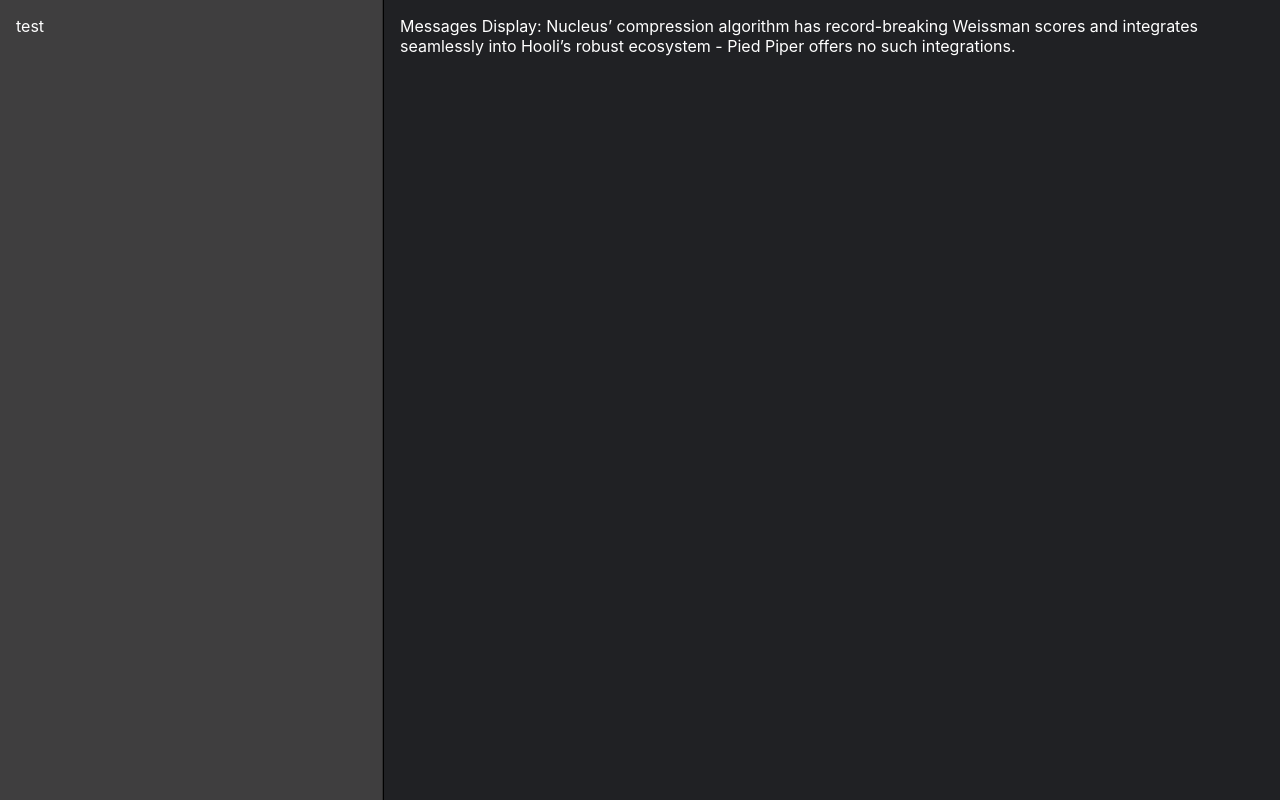
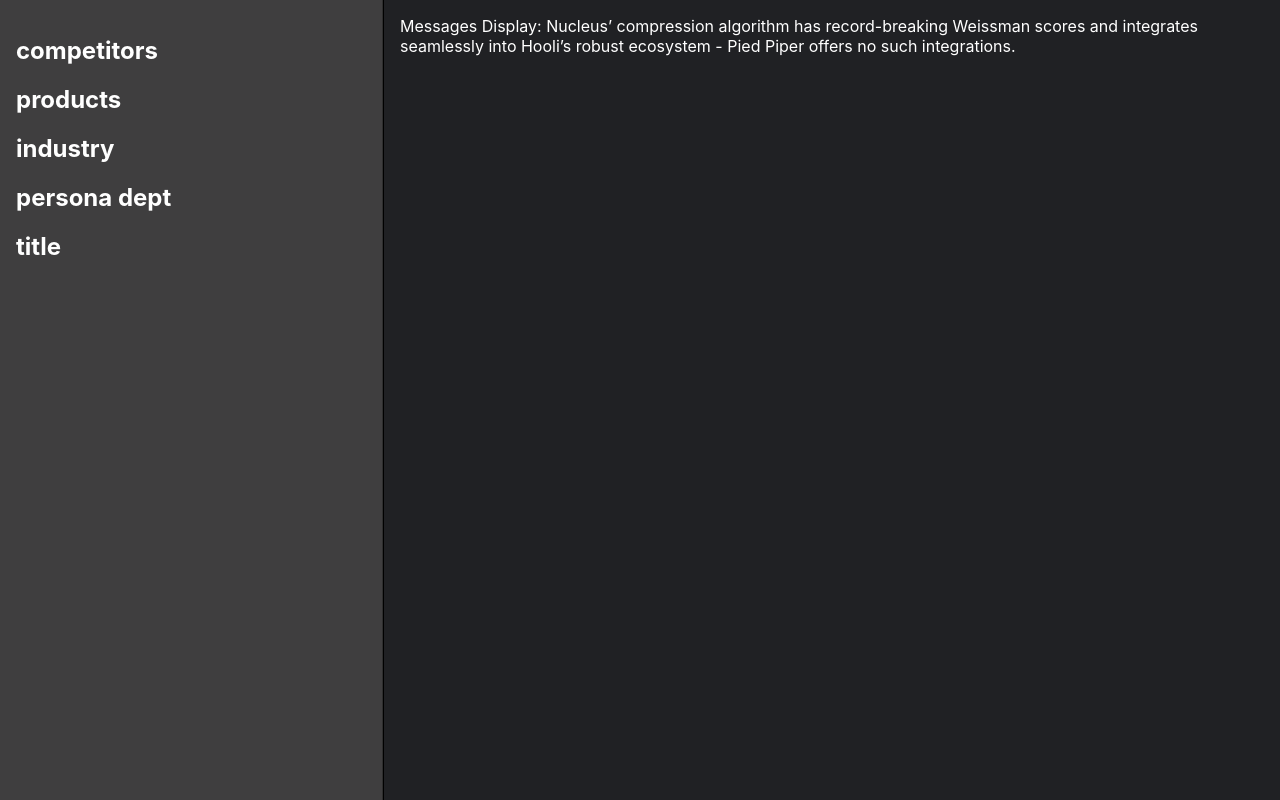
Before and after one commit to urgent/site, a Next.js app: page / in a window 1280 px wide. Built offline with nearby package versions, Linux system fonts and the light colour scheme.

Commit message:
display category titles

```diff
--- /dev/null
+++ b/src/components/CategoryBox.js
@@ -0,0 +1,7 @@
+import React from 'react'
+
+export default function CategoryBox({ title }) {
+  return (
+    <h2>{title}</h2>
+  )
+}
--- a/src/components/MainWrapper.js
+++ b/src/components/MainWrapper.js
@@ -1,12 +1,15 @@
 import MessageBoard from "../components/MessageBoard";
 import Sidebar from "../components/Sidebar";
 
+import data from "../data/demo.json";
+
 
 export default function MainWrapper() {
+    const {categories, messages} = data;
     return (
         <div className="mainWrapper">
-            <Sidebar />
-            <MessageBoard />
+            <Sidebar categories={categories}/>
+            <MessageBoard messages={messages}/>
         </div>
     )
 }
--- a/src/components/MessageBoard.js
+++ b/src/components/MessageBoard.js
@@ -1,6 +1,6 @@
 import data from "../data/demo.json";
 
-export default function Messages() {
+export default function Messages(messages) {
     return (
         <section className="mssgBoardWrapper">
             {`Messages Display: ${data.messages[0].body}`}
--- a/src/components/Sidebar.js
+++ b/src/components/Sidebar.js
@@ -1,9 +1,13 @@
+import React from "react";
+import CategoryBox from "./CategoryBox";
 
+export default function Sidebar({categories}) {
+  console.log(categories);
+  const categoryName = categories.map((category,index) => <CategoryBox key={index} title={Object.keys(category)[0]}/>)
 
-export default function Sidebar() {
     return (
         <section className="sideBarWrapper innerBorder">
-            <a href="#">test</a>
+            {categoryName}
         </section>
     )
 }
--- a/src/data/demo.json
+++ b/src/data/demo.json
@@ -1,5 +1,6 @@
 {
-  "categories": {
+  "categories": [
+    {
       "competitors": [
         "Pied Piper",
         "Bro",
@@ -8,24 +9,29 @@
         "Aviato",
         "YaoNet",
         "GooglyBibs"
-    ],
+      ]
+    },
+    {
       "products": [
         "Hoolichat",
         "Gavin Belson Signature Box III",
         "Nucleus",
         "Hooli XYZ",
         "Potato Cannon"
-    ],
+      ]
+    },
+    {
       "industry": [
         "Software",
         "Manufacturing",
         "Instant Messaging",
         "Compression",
         "AI"
+      ]
+    },
+    { "persona dept": ["Digital", "Networks", "Communications"] },
+    { "title": ["Practitioner", "Manager", "Director", "VP", "CXO"] }
   ],
-    "persona dept": ["Digital", "Networks", "Communications"],
-    "title": ["Practitioner", "Manager", "Director", "VP", "CXO"]
-  },
   "messages": [
     {
       "body": "Nucleus’ compression algorithm has record-breaking Weissman scores and integrates seamlessly into Hooli’s robust ecosystem - Pied Piper offers no such integrations.",
```
Also changed, not shown: src/components/Tag.js (added, +9 -0 lines). Lines whose indentation alone changed are shown as unchanged.
